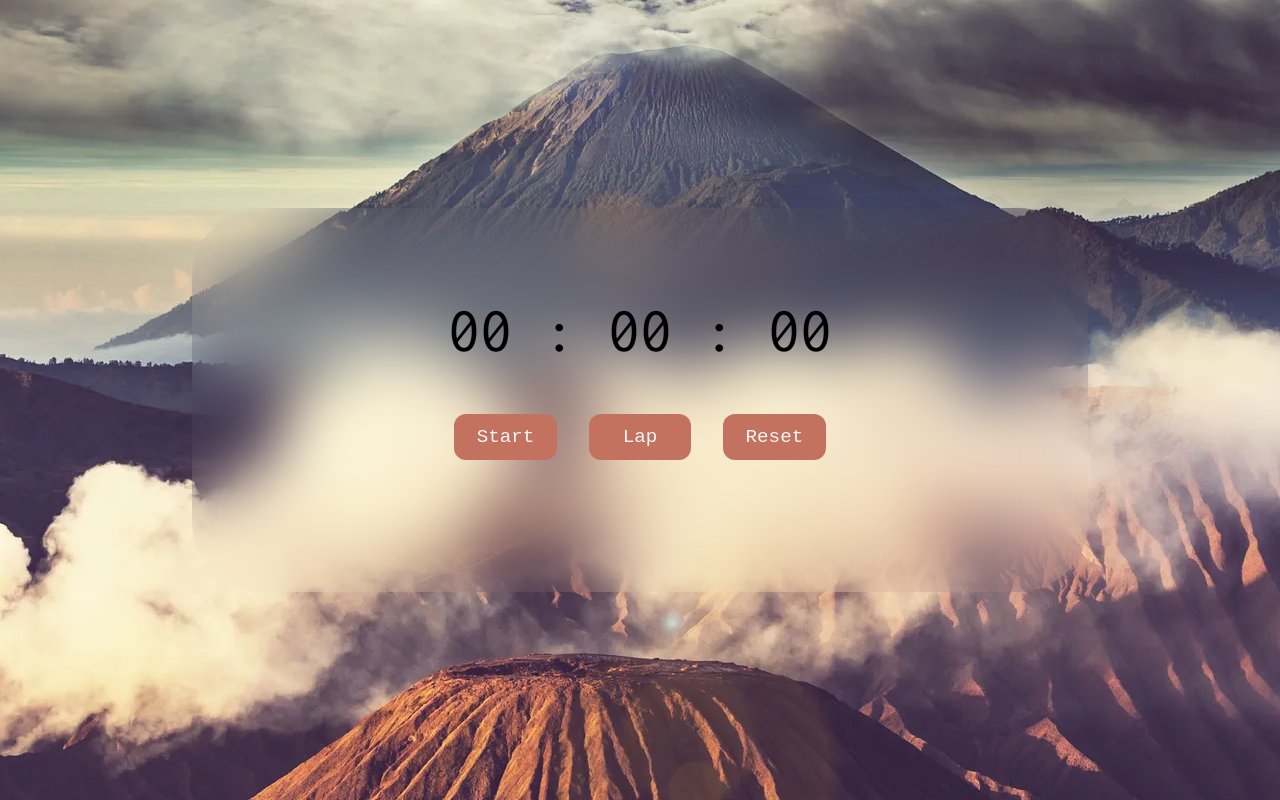
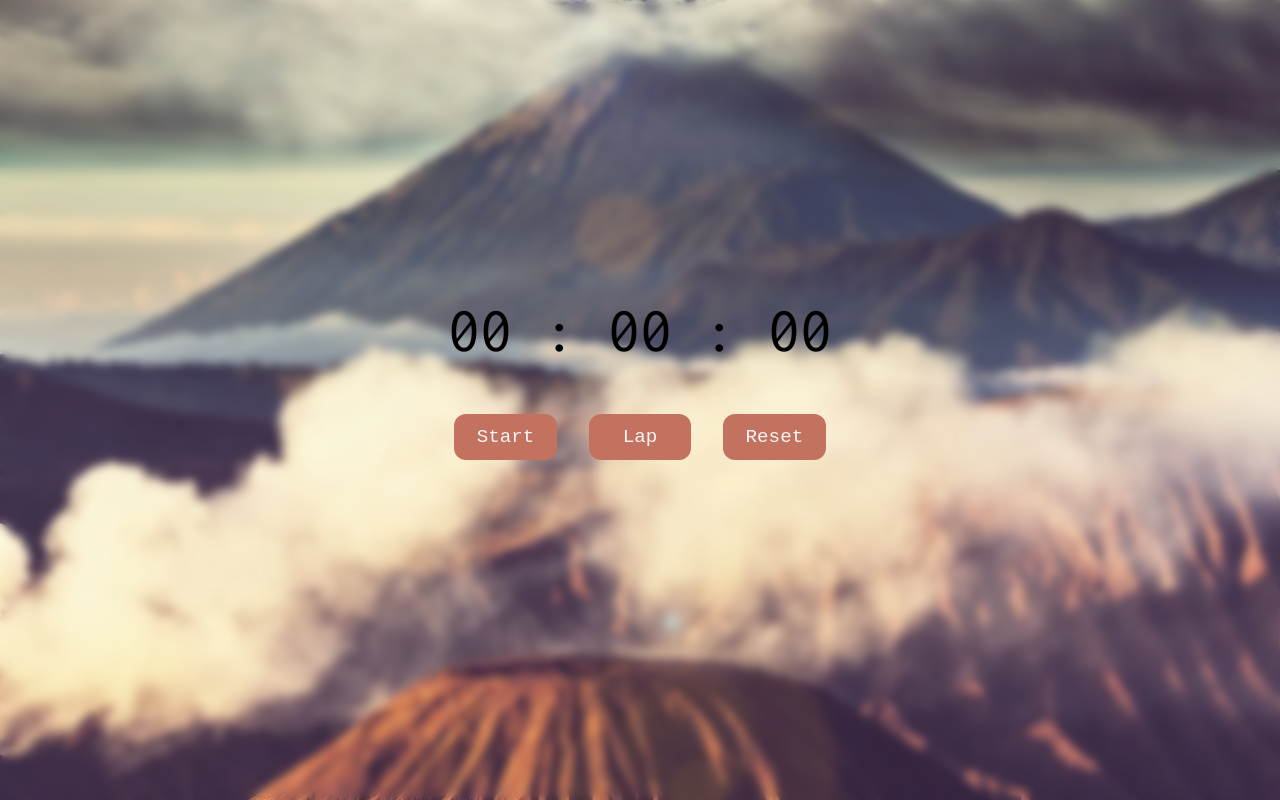
Before and after one commit to sameeryadv/stopwatch, a plain HTML site: page index.html in a window 1280 px wide. Drawn offline with Linux system fonts and the light colour scheme.

Commit message:
applied some style

```diff
--- a/style.css
+++ b/style.css
@@ -14,16 +14,16 @@ body{
     background-repeat: no-repeat;
     background-attachment: fixed;
     background-position: center;
+    user-select: none;
+    backdrop-filter: blur(5px);
 }
 
 .container{
     border-radius: 70px ;
-    backdrop-filter: blur(30px) ;
     margin: auto;
     width: 70vw;
     text-align: center;
     font-size: 5vw;
-    height:30vw;
     display: flex;
     flex-direction: column;
     justify-content: center;
```
